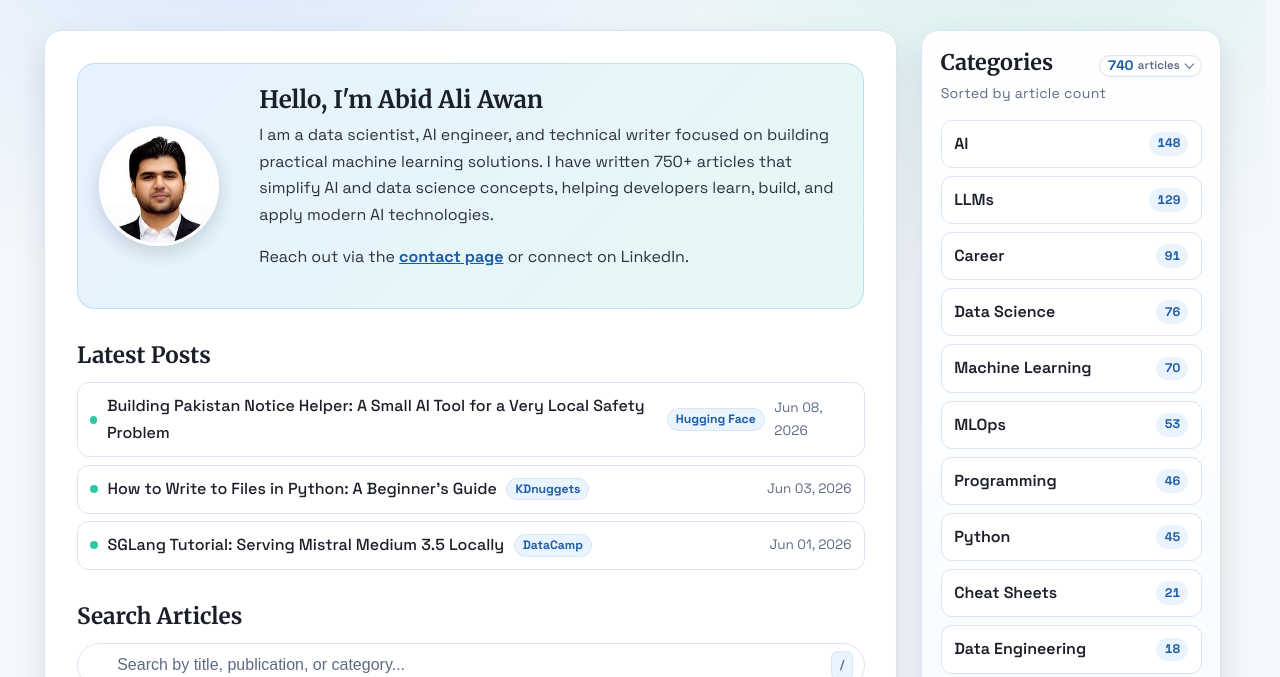
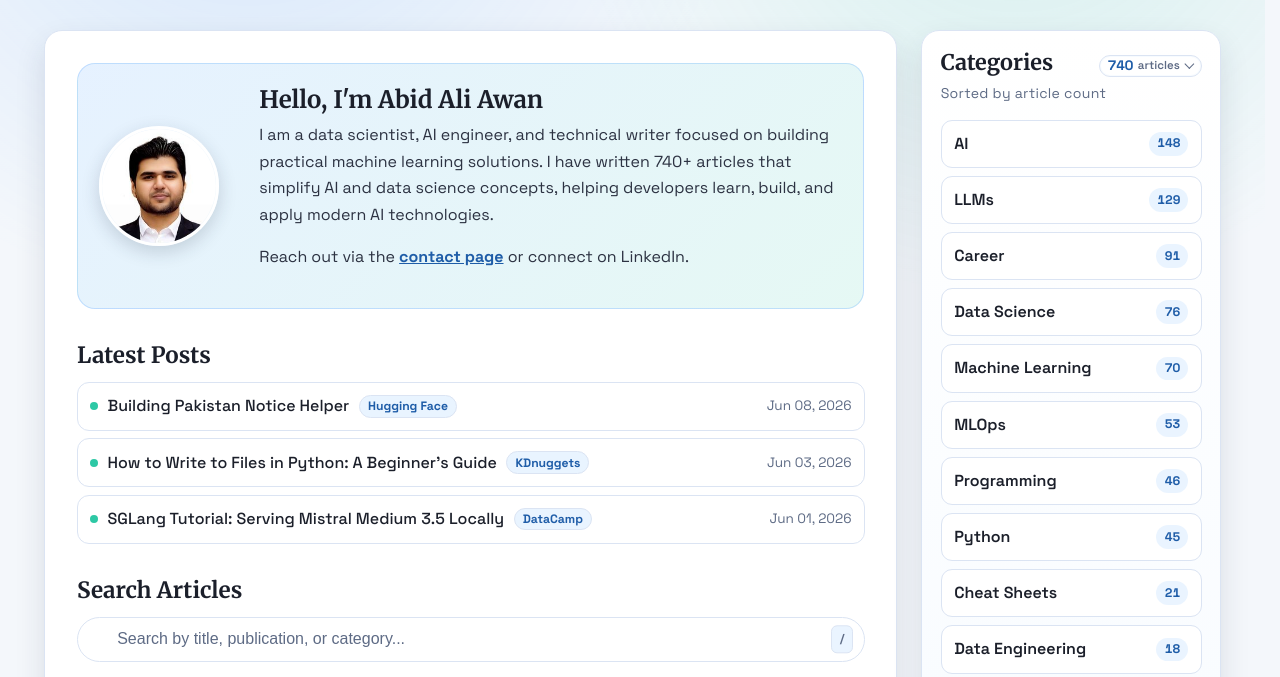
Before and after one commit to kingabzpro/Writing-Portfolio, an Astro site: page / in a window 1280 px wide. Shown: the part 123-800 px from the top of the page. Built offline with nearby package versions, Linux system fonts and the light colour scheme; Astro itself is replaced by a stand-in of ours; some icons are missing.

Commit message:
fix: update article title and correct article count in author description

```diff
--- a/public/assets/data/latest.json
+++ b/public/assets/data/latest.json
@@ -1,6 +1,6 @@
 [
   {
-    "title": "Building Pakistan Notice Helper: A Small AI Tool for a Very Local Safety Problem",
+    "title": "Building Pakistan Notice Helper",
     "url": "https://huggingface.co/blog/build-small-hackathon/building-pakistan-notice-helper",
     "date": "2026-06-08",
     "publication": "Hugging Face"
--- a/src/pages/index.astro
+++ b/src/pages/index.astro
@@ -90,7 +90,7 @@ const homeStructuredData = {
       <h2 class="author-title">Hello, I'm Abid Ali Awan</h2>
       <p class="author-description">
         I am a data scientist, AI engineer, and technical writer focused on building practical
-        machine learning solutions. I have written 750+ articles that simplify AI and data science
+        machine learning solutions. I have written 740+ articles that simplify AI and data science
         concepts, helping developers learn, build, and apply modern AI technologies.
       </p>
       <p class="author-description">
```
